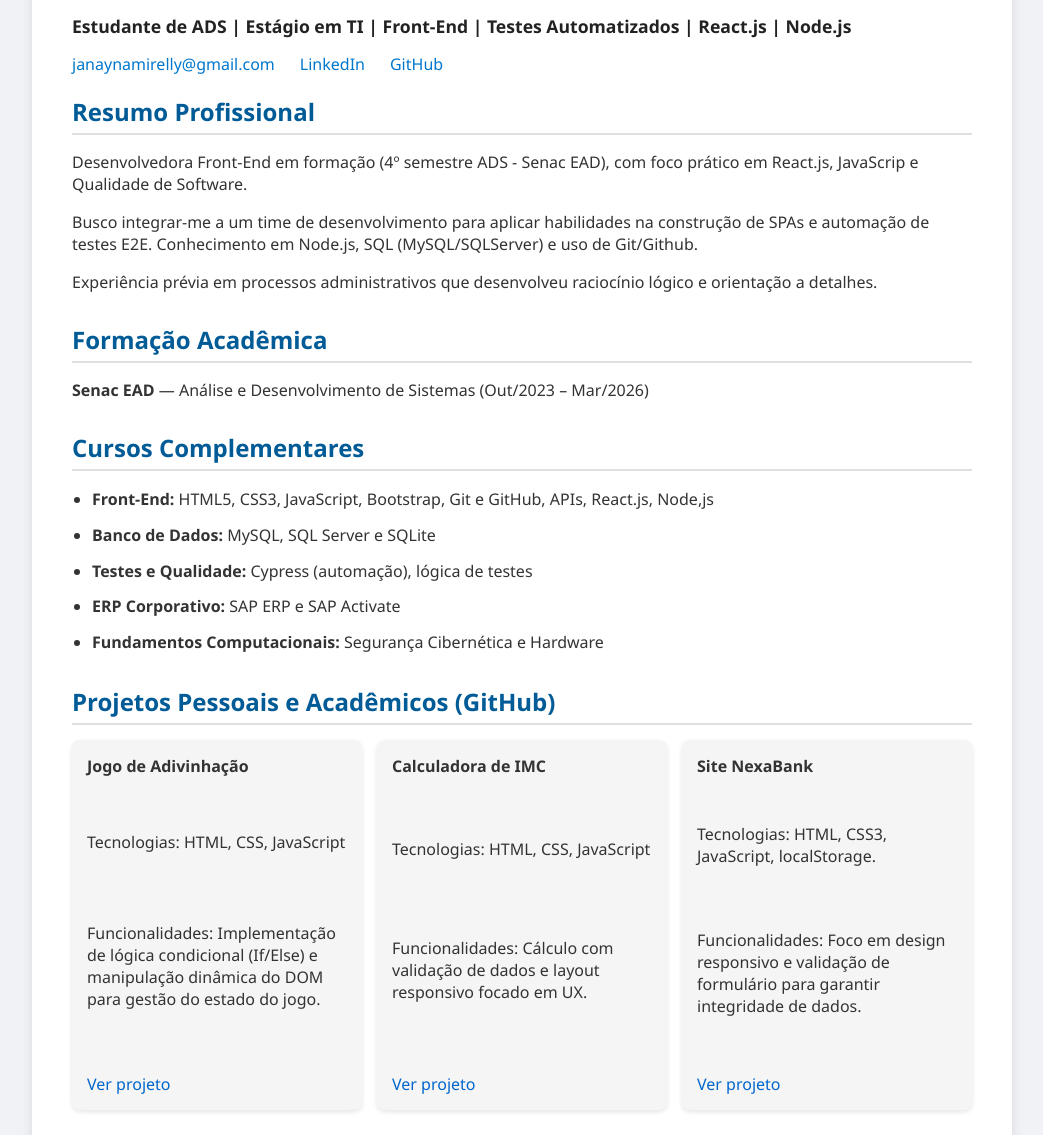
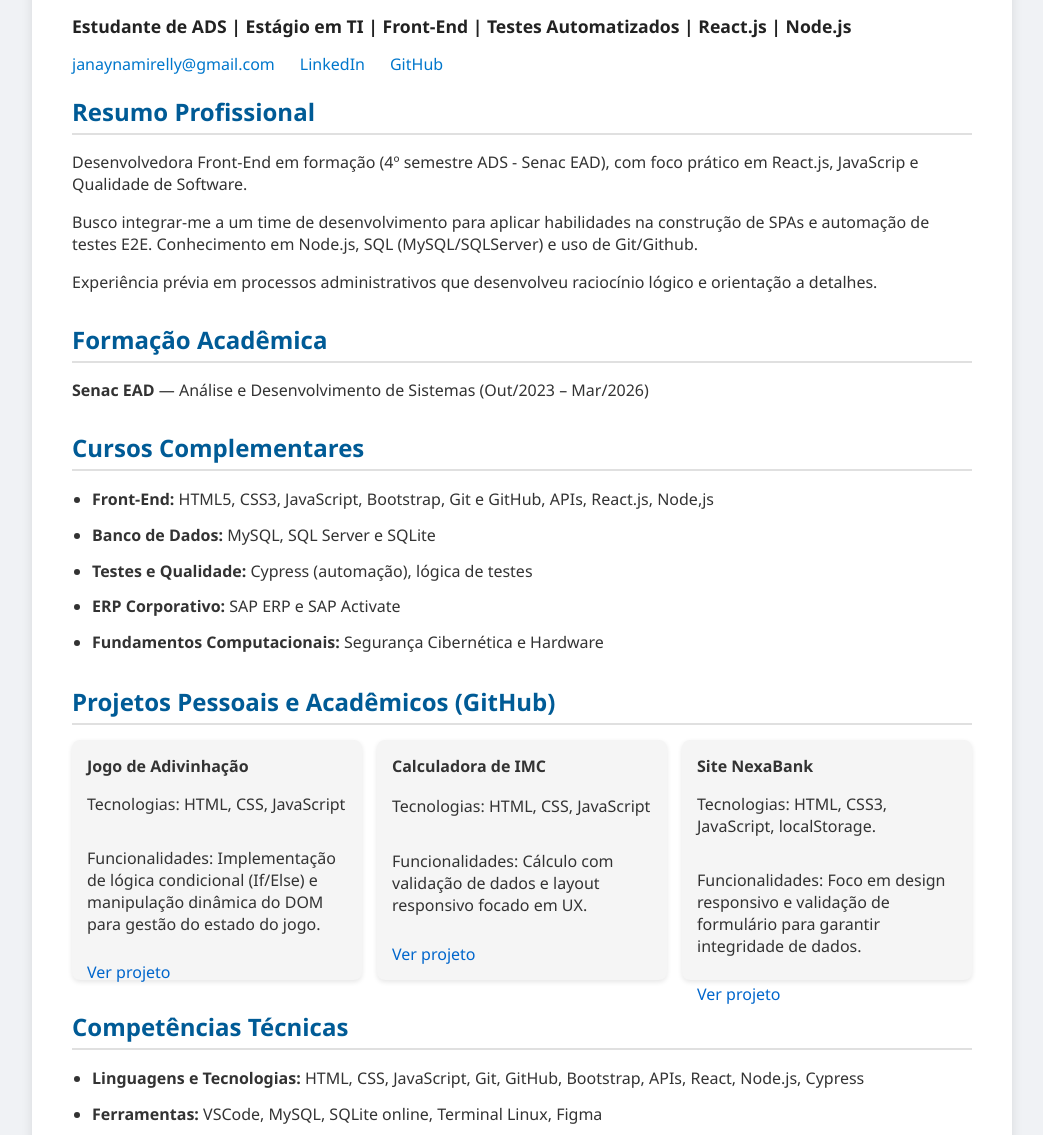
Before and after one commit to janamirelly/Curriculo, a plain HTML site: page index.html in a window 1280 px wide. Shown: the part 145-1280 px from the top of the page, without its empty margins (118-1161 px from the left). Drawn offline with Linux system fonts and the light colour scheme.

Commit message:
Update style.css

```diff
--- a/style.css
+++ b/style.css
@@ -118,7 +118,7 @@ a:hover {
   display: flex;
   flex-direction: column;
   justify-content: space-between;
-  height: 340px;
+  height: 210px;
 
 }
 .card a {
```
